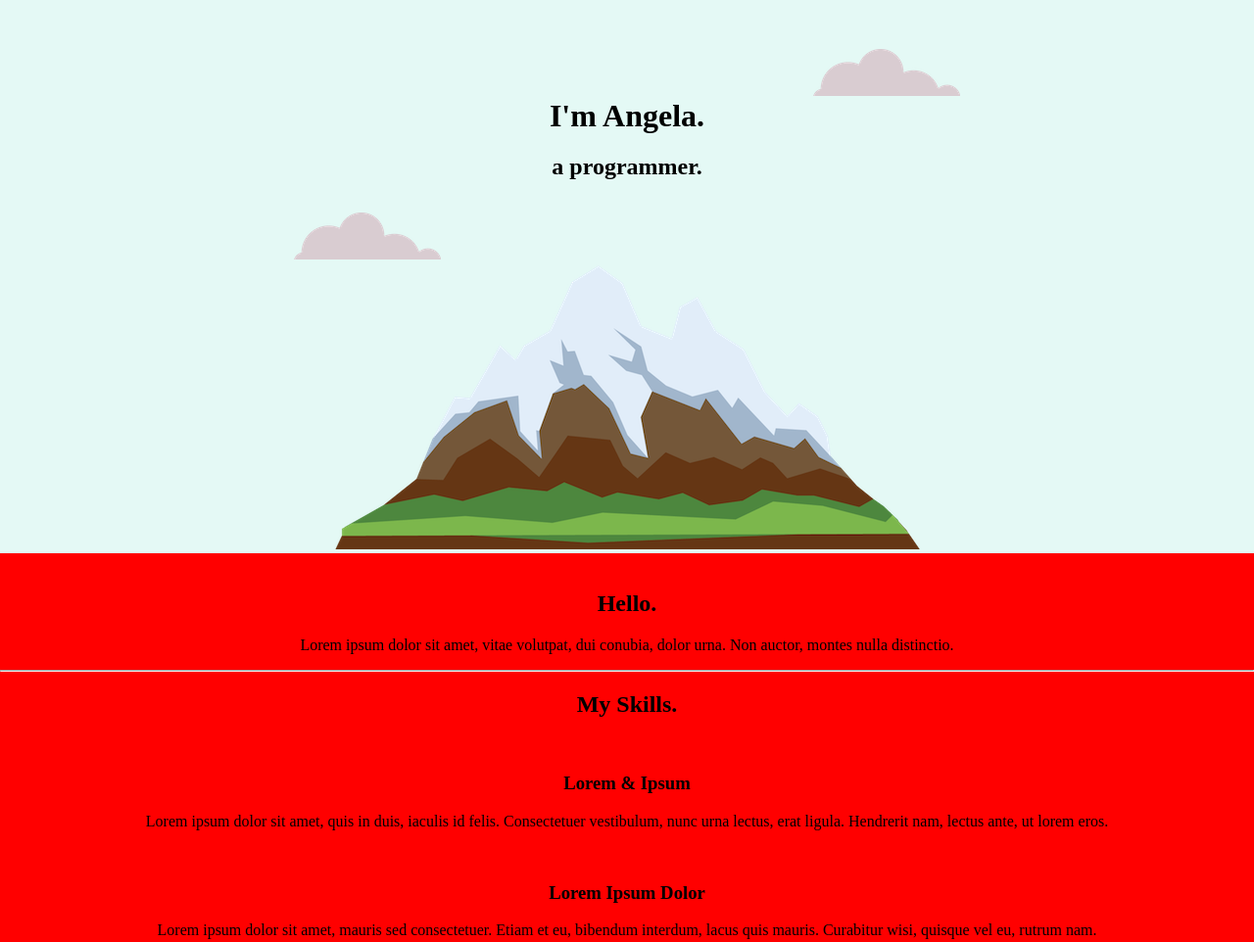
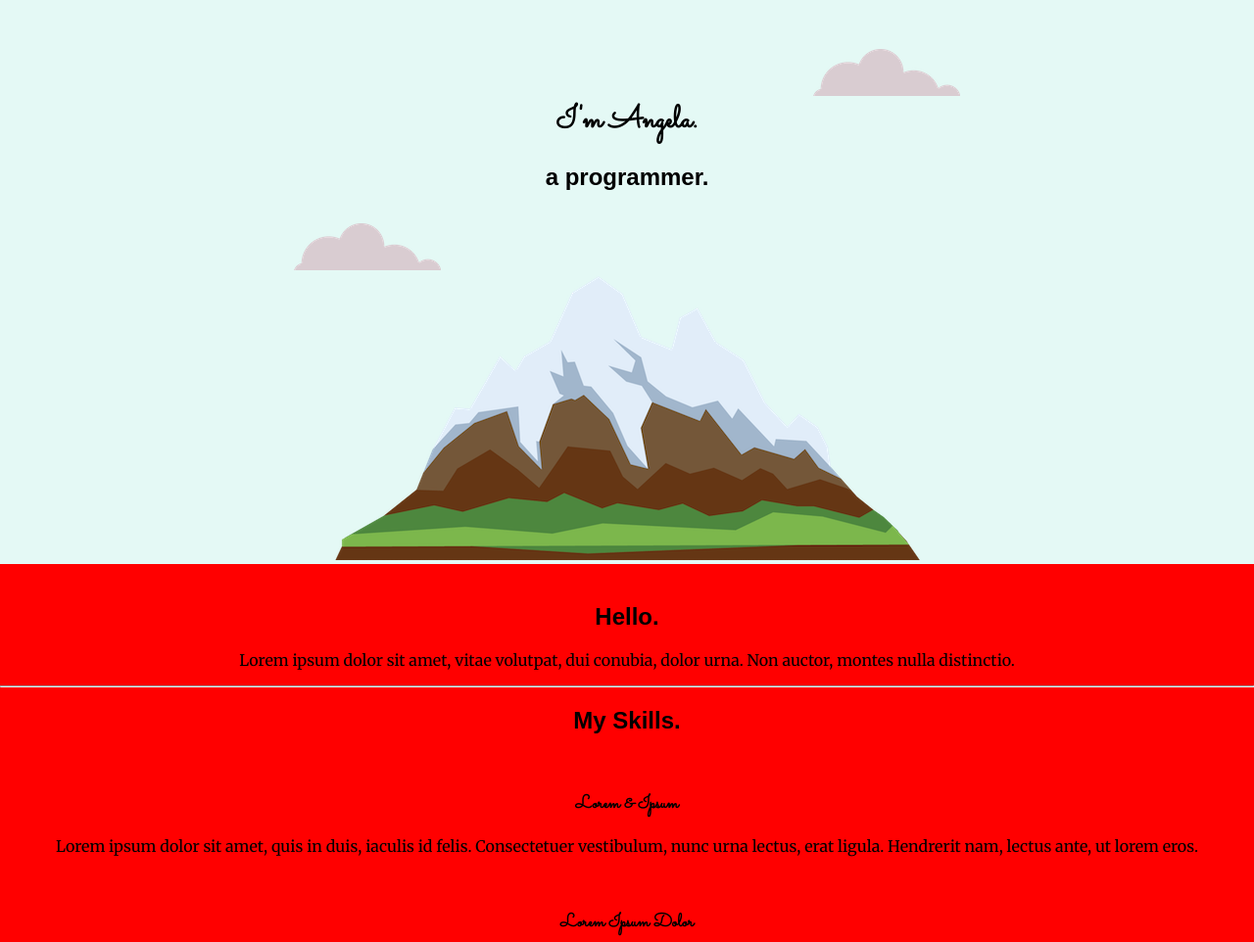
Before and after one commit to m-344/CWDB, a plain HTML site: page Web Development/HTML - Personal Site/index.html in a window 1280 px wide. Shown: the top 962 px of the page at 98% size. Drawn offline with Linux system fonts and the light colour scheme.

Commit message:
10. Font Styling in Our Personal Site

```diff
--- a/Web Development/HTML - Personal Site/css/styles.css
+++ b/Web Development/HTML - Personal Site/css/styles.css
@@ -1,11 +1,21 @@
 body {
   margin: 0;
   text-align: center;
+  font-family: 'Merriweather', serif;
 }
 
 h1 {
   margin-top: 0;
   margin: 0 auto;
+  font-family: 'Sacramento', cursive;
+}
+
+h2 {
+  font-family: 'Montserat', sans-serif;
+}
+
+h3 {
+  font-family: 'Sacramento', sans-serif;
 }
 
 .top-container {
```
